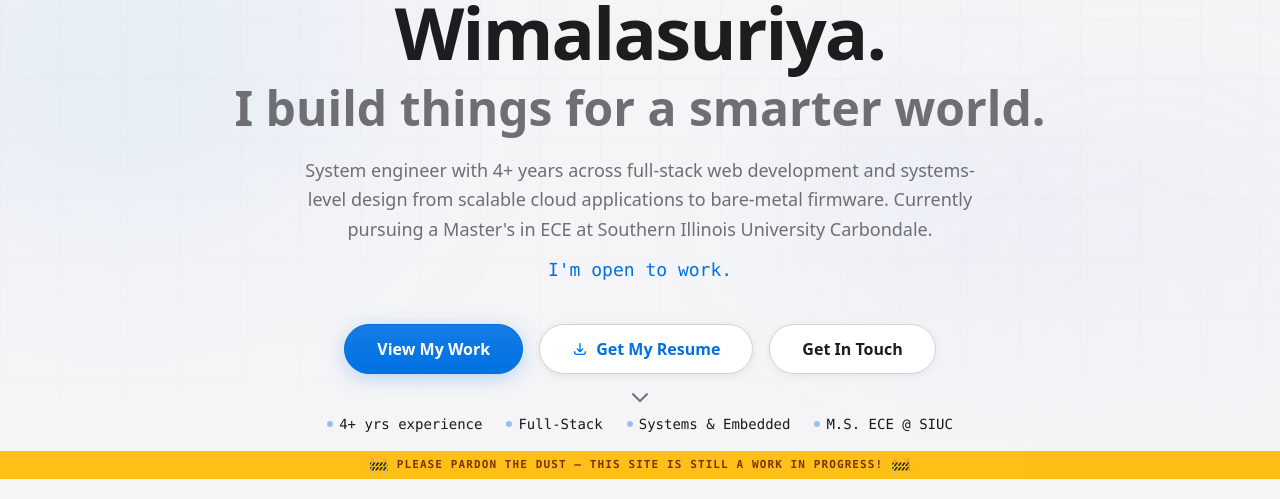
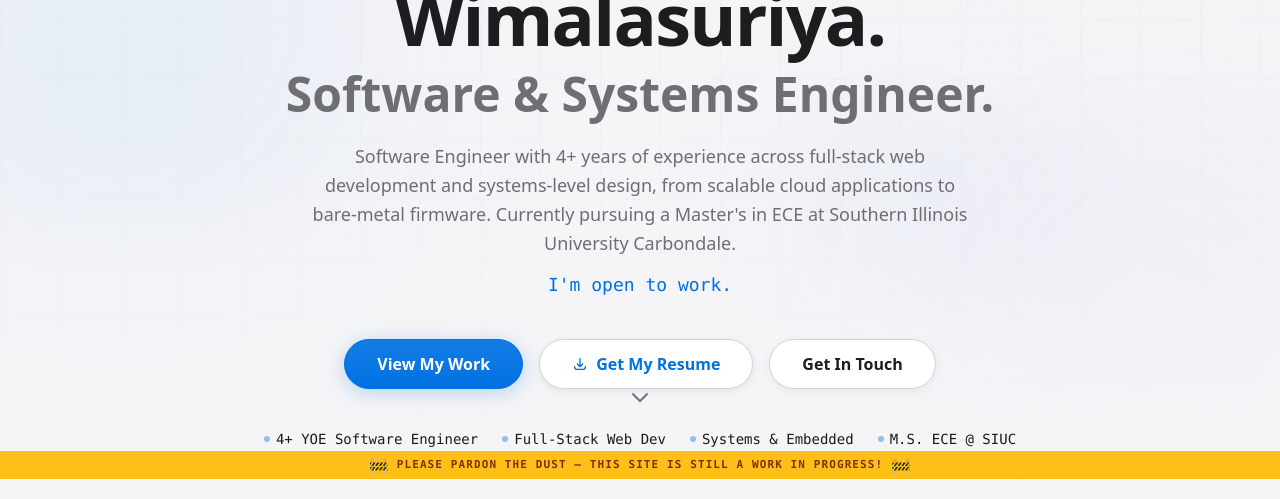
Before and after one commit to chinthana-w/chinthana-w.github.io, a Next.js app: page / in a window 1280 px wide. Shown: the part 161-660 px from the top of the page. Built offline with nearby package versions, Linux system fonts and the light colour scheme; no server answers.

Commit message:
Update Hero component and metadata to reflect current title and experience as a Software & Systems Engineer

```diff
--- a/app/components/Hero.tsx
+++ b/app/components/Hero.tsx
@@ -32,12 +32,12 @@ export default function Hero() {
         </h1>
 
         <h2 className="text-3xl md:text-5xl font-bold text-[#6e6e73] mb-6">
-          I build things for a smarter world.
+          Software & Systems Engineer.
         </h2>
 
         <p className="max-w-2xl mx-auto text-lg text-[#6e6e73] leading-relaxed mb-3">
-          System engineer with 4+ years across full-stack web development and
-          systems-level design from scalable cloud applications to bare-metal
+          Software Engineer with 4+ years of experience across full-stack web development and
+          systems-level design, from scalable cloud applications to bare-metal
           firmware. Currently pursuing a Master&apos;s in ECE at Southern Illinois
           University Carbondale.
         </p>
@@ -75,8 +75,8 @@ export default function Hero() {
 
         <div className="mt-10 flex flex-wrap justify-center gap-x-6 gap-y-2">
           {[
-            "4+ yrs experience",
-            "Full-Stack",
+            "4+ YOE Software Engineer",
+            "Full-Stack Web Dev",
             "Systems & Embedded",
             "M.S. ECE @ SIUC",
           ].map((label) => (
--- a/app/layout.tsx
+++ b/app/layout.tsx
@@ -3,14 +3,24 @@ import "./globals.css";
 import ChatWidget from "./components/ChatWidget";
 
 export const metadata: Metadata = {
-  title: "Chinthana | Full-Stack Developer & Portfolio",
+  title: "Chinthana Wimalasuriya | Software & Systems Engineer",
   description:
-    "Personal portfolio and resume supplement showcasing GitHub projects, skills, and experience.",
-  keywords: ["developer", "portfolio", "full-stack", "github", "software engineer"],
-  authors: [{ name: "Chinthana" }],
+    "Personal portfolio of Chinthana Wimalasuriya, a Software Engineer with 4+ years of experience in Full-Stack Web Development, Systems Engineering, and Embedded Systems.",
+  keywords: [
+    "Chinthana Wimalasuriya",
+    "Software Engineer",
+    "Full-Stack Developer",
+    "Systems Engineer",
+    "Embedded Systems",
+    "Web Development",
+    "React",
+    "Next.js",
+    "Portfolio",
+  ],
+  authors: [{ name: "Chinthana Wimalasuriya" }],
   openGraph: {
-    title: "Chinthana | Full-Stack Developer",
-    description: "Personal portfolio showcasing projects and skills.",
+    title: "Chinthana Wimalasuriya | Software & Systems Engineer",
+    description: "Software Engineer portfolio showcasing 4+ years of experience in full-stack web development and systems-level design.",
     type: "website",
     url: "https://chinthana-w.github.io",
   },
@@ -21,8 +31,25 @@ export default function RootLayout({
 }: Readonly<{
   children: React.ReactNode;
 }>) {
+  const jsonLd = {
+    "@context": "https://schema.org",
+    "@type": "Person",
+    name: "Chinthana Wimalasuriya",
+    url: "https://chinthana-w.github.io",
+    jobTitle: "Software Engineer",
+    description: "Software Engineer with 4+ years of experience in Full-Stack Web Development, Systems Engineering, and Embedded Systems.",
+    alumniOf: "Southern Illinois University Carbondale",
+    knowsAbout: ["Full-Stack Development", "Systems Engineering", "Embedded Systems", "React", "Next.js", "C++", "Python"]
+  };
+
   return (
     <html lang="en">
+      <head>
+        <script
+          type="application/ld+json"
+          dangerouslySetInnerHTML={{ __html: JSON.stringify(jsonLd) }}
+        />
+      </head>
       <body className="antialiased">
         {children}
         <ChatWidget />
--- a/app/lib/constants.ts
+++ b/app/lib/constants.ts
@@ -92,13 +92,13 @@ export const SKILLS = [
   },
   {
     category: "AI & Agentic Coding",
-    items: ["Cursor", "Claude Code", "Gemini CLI", "OpenClaw", "LLM-Assisted Coding"],
+    items: ["Cursor", "Claude Code", "Gemini CLI", "OpenClaw", "LangChain", "RAG", "LLM-Assisted Coding"],
   },
 ];
 
 export const NOTABLE_PROJECTS = [
   {
-    title: "Physics-Informed AI for Circuit Testing",
+    title: "Topology-Aware AI for Circuit Testing",
     description:
       "Topology-Aware Justification Oracle for digital circuits using Multi-Path Transformers and 3-Valued Logic (0, 1, X). Topology-aware embeddings maintain global consistency across reconvergent paths, while a differentiable logic consistency loss enforces Boolean truth tables during training. The AI model is integrated directly into a classical PODEM ATPG backtrace loop, reducing test-generation backtrack counts and accelerating fault coverage. Developed as M.S. research at SIUC with RL fine-tuning support for continuous self-improvement.",
     tags: ["Python", "PyTorch", "Transformers", "ATPG", "RL", "Research"],
```
Also changed, not shown: app/lib/resume-text.ts (+1 -1 lines).
